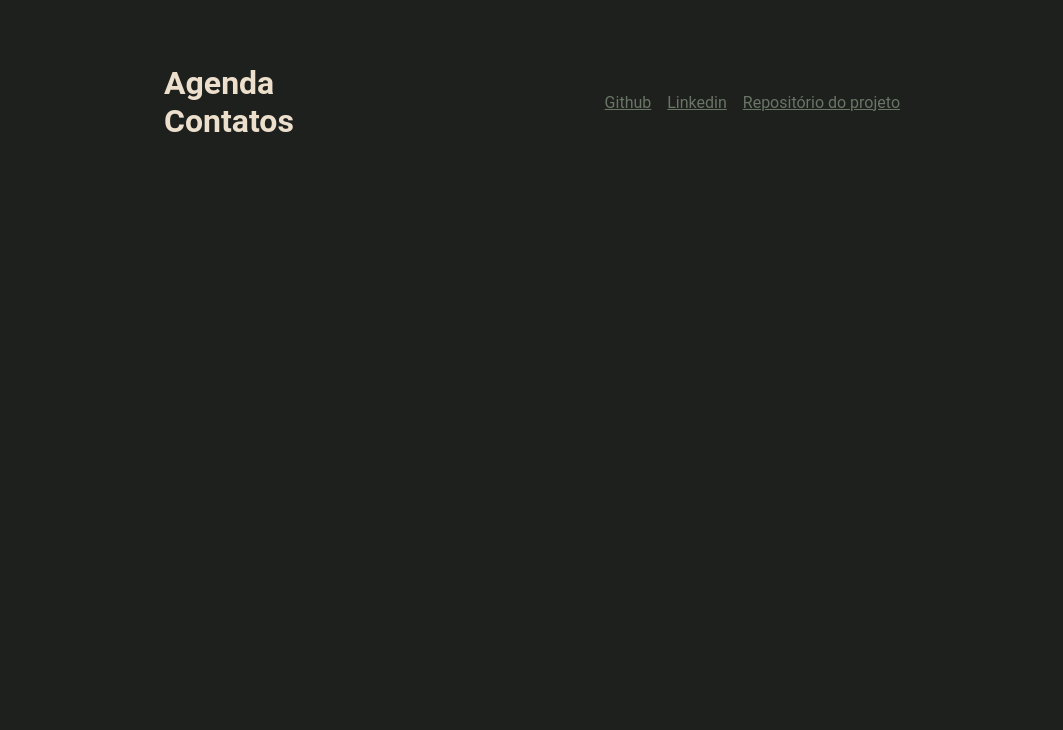
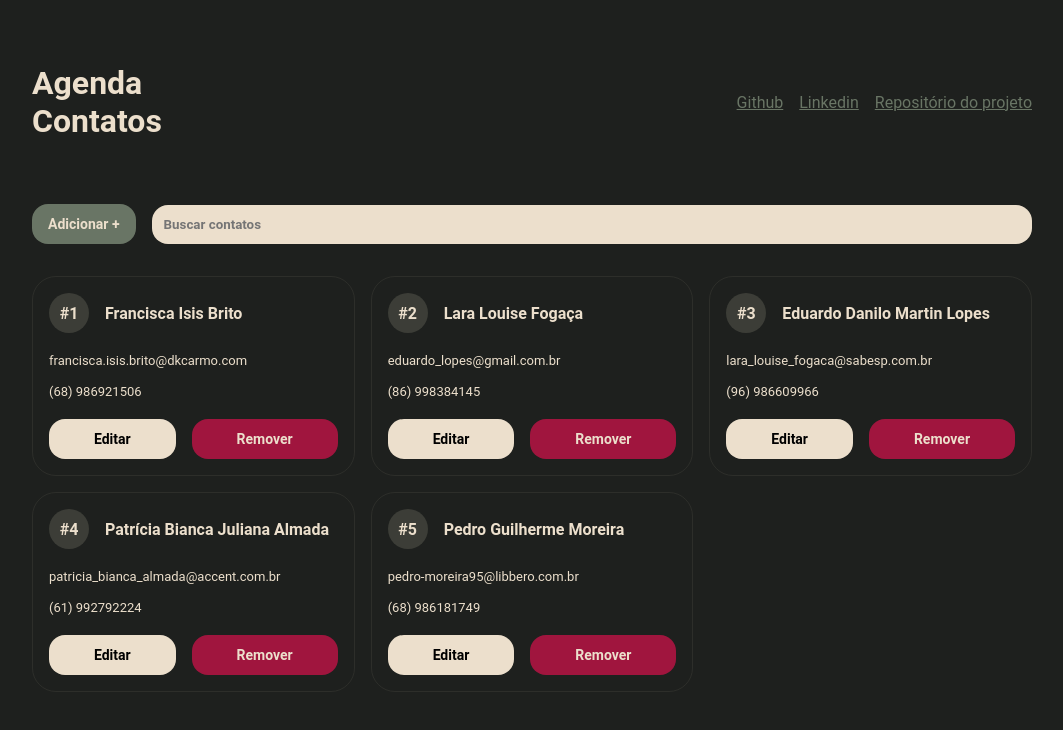
Before and after one commit to gabrielgua/contatos-react, a React (Create React App) app: page / in a window 1280 px wide. Shown: the top 730 px of the page, without its empty margins (108-1171 px from the left). Built offline with nearby package versions, Linux system fonts and the light colour scheme.

Commit message:
feat: adding listing of contacts

```diff
--- /dev/null
+++ b/src/components/Contact/index.tsx
@@ -0,0 +1,49 @@
+import { useState } from 'react'
+import {
+  ContactActions,
+  ContactAvatar,
+  ContactCard,
+  ContactHeader,
+  ContactInfo,
+  ContactInput,
+  ContactTitle
+} from './styles'
+import { Button } from '../../styles'
+import { Contact as ContactType } from '../../types/contact'
+
+type ContactProps = {
+  contact: ContactType
+}
+
+const Contact = ({ contact }: ContactProps) => {
+  const [isEditing, setIsEditing] = useState(false)
+
+  return (
+    <ContactCard key={contact.id}>
+      <ContactHeader>
+        <ContactAvatar>#{contact.id}</ContactAvatar>
+        <ContactTitle>{contact.fullName}</ContactTitle>
+      </ContactHeader>
+      <ContactInfo>
+        <ContactInput
+          value={contact.email}
+          placeholder="E-mail"
+          disabled={!isEditing}
+        />
+        <ContactInput
+          value={contact.phoneNumber}
+          placeholder="Telefone"
+          disabled={!isEditing}
+        />
+      </ContactInfo>
+      <ContactActions>
+        <Button secondary onClick={() => setIsEditing(!isEditing)}>
+          {isEditing ? 'Salvar' : 'Editar'}
+        </Button>
+        <Button danger>Remover</Button>
+      </ContactActions>
+    </ContactCard>
+  )
+}
+
+export default Contact
--- /dev/null
+++ b/src/components/Contact/styles.ts
@@ -0,0 +1,66 @@
+import styled from 'styled-components'
+import vars from '../../styles/vars'
+
+export const ContactCard = styled.div`
+  padding: 1rem;
+  display: flex;
+  align-items: start;
+  flex-direction: column;
+  border: 1px solid rgba(${vars.clrSecondaryRGB}, 0.5);
+  border-radius: 1.5rem;
+  gap: 1rem;
+`
+export const ContactHeader = styled.div`
+  display: flex;
+  align-items: center;
+  gap: 1rem;
+`
+
+export const ContactAvatar = styled.span`
+  background-color: ${vars.clrSecondary};
+  color: ${vars.clrTextPrimary};
+  border-radius: 50%;
+  font-weight: bold;
+  min-width: 40px;
+  aspect-ratio: 1/1;
+  display: grid;
+  place-items: center;
+`
+
+export const ContactTitle = styled.h4`
+  color: ${vars.clrTextPrimary};
+`
+
+export const ContactInfo = styled.div`
+  display: flex;
+  flex-direction: column;
+  gap: 0.5rem;
+  width: 100%;
+`
+
+type ContactInputProps = {
+  disabled?: boolean
+}
+
+export const ContactInput = styled.input<ContactInputProps>`
+  font-size: 13px;
+  color: ${vars.clrTextPrimary};
+  background-color: transparent;
+  border: none;
+
+  border-bottom: ${(props) =>
+    props.disabled ? '' : `1px solid ${vars.clrTextPrimary}`};
+  padding: 0.25rem 0rem;
+`
+
+export const ContactActions = styled.div`
+  display: flex;
+  align-content: center;
+  gap: 1rem;
+  width: 100%;
+  margin-top: auto;
+
+  button {
+    flex-grow: 1;
+  }
+`
--- /dev/null
+++ b/src/containers/Contacts/index.tsx
@@ -0,0 +1,56 @@
+import { useState } from 'react'
+import { Button, Input } from '../../styles'
+import { Contact as ContactType } from '../../types/contact'
+import ContactsHeader, { ContactsList } from './styles'
+import Contact from '../../components/Contact'
+
+const contacts: ContactType[] = [
+  {
+    id: 1,
+    fullName: 'Francisca Isis Brito',
+    email: 'francisca.isis.brito@dkcarmo.com',
+    phoneNumber: '(68) 986921506'
+  },
+  {
+    id: 2,
+    fullName: 'Lara Louise Fogaça',
+    email: 'eduardo_lopes@gmail.com.br',
+    phoneNumber: '(86) 998384145'
+  },
+  {
+    id: 3,
+    fullName: 'Eduardo Danilo Martin Lopes',
+    email: 'lara_louise_fogaca@sabesp.com.br',
+    phoneNumber: '(96) 986609966'
+  },
+  {
+    id: 4,
+    fullName: 'Patrícia Bianca Juliana Almada',
+    email: 'patricia_bianca_almada@accent.com.br',
+    phoneNumber: '(61) 992792224'
+  },
+  {
+    id: 5,
+    fullName: 'Pedro Guilherme Moreira',
+    email: 'pedro-moreira95@libbero.com.br',
+    phoneNumber: '(68) 986181749'
+  }
+]
+
+const Contacts = () => {
+  return (
+    <>
+      <ContactsHeader>
+        <Button>Adicionar +</Button>
+        <Input placeholder="Buscar contatos" />
+      </ContactsHeader>
+      <ContactsList>
+        {contacts.map((contact) => (
+          <Contact contact={contact} />
+        ))}
+      </ContactsList>
+    </>
+  )
+}
+
+export default Contacts
--- /dev/null
+++ b/src/containers/Contacts/styles.ts
@@ -0,0 +1,17 @@
+import styled from 'styled-components'
+import vars from '../../styles/vars'
+
+const ContactsHeader = styled.div`
+  display: flex;
+  align-items: center;
+  gap: 1rem;
+`
+
+export const ContactsList = styled.div`
+  margin-block: 2rem;
+  display: grid;
+  gap: 1rem;
+  grid-template-columns: repeat(auto-fill, minmax(15rem, 1fr));
+`
+
+export default ContactsHeader
--- a/src/containers/Header/styles.ts
+++ b/src/containers/Header/styles.ts
@@ -2,12 +2,11 @@ import styled from 'styled-components'
 import vars from '../../styles/vars'
 
 const HeaderWrapper = styled.header`
-  padding: 2rem;
   width: 100%;
   display: flex;
   align-items: center;
   justify-content: space-between;
-  margin-top: 2rem;
+  margin-block: 4rem;
 `
 
 export const HeaderTitle = styled.h1`
--- a/src/pages/Home/index.tsx
+++ b/src/pages/Home/index.tsx
@@ -1,5 +1,11 @@
+import Contacts from '../../containers/Contacts'
 import Header from '../../containers/Header'
 
-const Home = () => <Header />
+const Home = () => (
+  <>
+    <Header />
+    <Contacts />
+  </>
+)
 
 export default Home
--- a/src/styles/index.ts
+++ b/src/styles/index.ts
@@ -18,9 +18,85 @@ const GlobalStyles = createGlobalStyle`
 `
 
 export const Container = styled.div`
-  width: min(800px, 100% - 2rem);
+  width: min(1000px, 100% - 4rem);
   margin-inline: auto;
   color: black;
 `
 
+type ButtonProps = {
+  secondary?: boolean
+  danger?: boolean
+}
+
+export const Button = styled.button<ButtonProps>`
+  --clr: ${(props) => {
+    if (props.secondary) return vars.clrTextPrimary
+    else if (props.danger) return vars.clrDanger
+    return vars.clrPrimary
+  }};
+  --clrRGB: ${(props) => {
+    if (props.secondary) return vars.clrTextPrimaryRGB
+    else if (props.danger) return vars.clrDangerRGB
+
+    return vars.clrPrimaryRGB
+  }};
+  --clrText: ${(props) => (props.secondary ? 'black' : vars.clrTextPrimary)};
+  width: max-content;
+  border: none;
+  padding: 0.75rem 1rem;
+  color: var(--clrText);
+  font-weight: bold;
+  font-size: 14px;
+  border-radius: 1rem;
+  background-color: var(--clr);
+  cursor: pointer;
+
+  outline-width: 0;
+  outline-offset: -1px;
+  outline-style: solid;
+  outline-color: transparent;
+  transition: all 50ms ease;
+
+  &:hover,
+  &:focus {
+    outline-color: var(--clr);
+    outline-offset: 2px;
+    outline-width: 2px;
+  }
+
+  &:active {
+    outline-width: 2px;
+    background-color: rgba(var(--clrRGB), 0.5);
+  }
+`
+
+export const Input = styled.input`
+  --clrBg: ${vars.clrTextPrimary};
+  flex-grow: 1;
+  padding: 0.75rem;
+  border-radius: 1rem;
+  border: none;
+
+  background-color: var(--clrBg);
+  color: ${vars.clrSecondary};
+  font-weight: bold;
+
+  outline-width: 0;
+  outline-offset: -1px;
+  outline-style: solid;
+  outline-color: transparent;
+  transition: all 50ms ease;
+
+  &:hover {
+    outline-color: var(--clrBg);
+    outline-width: 3px;
+  }
+
+  &:focus {
+    outline-color: var(--clrBg);
+    outline-offset: 2px;
+    outline-width: 2px;
+  }
+`
+
 export default GlobalStyles
--- a/src/styles/vars.ts
+++ b/src/styles/vars.ts
@@ -2,10 +2,12 @@ export default {
   clrBg: '#1E201E',
   clrPrimary: '#697565',
   clrSecondary: '#3C3D37',
+  clrDanger: '#A0153E',
   clrTextPrimary: '#ECDFCC',
 
   clrBgRGB: '30, 32, 30',
   clrPrimaryRGB: '105, 117, 101',
   clrSecondaryRGB: '60, 61, 55',
+  clrDangerRGB: '160, 21, 62',
   clrTextPrimaryRGB: '236, 223, 204'
 }
--- /dev/null
+++ b/src/types/contact.ts
@@ -0,0 +1,6 @@
+export type Contact = {
+  id: number
+  fullName: string
+  email: string
+  phoneNumber: string
+}
```
